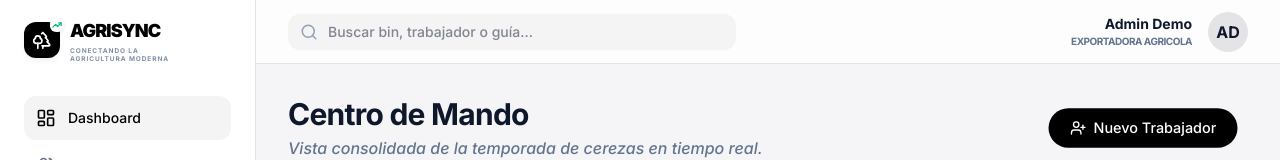
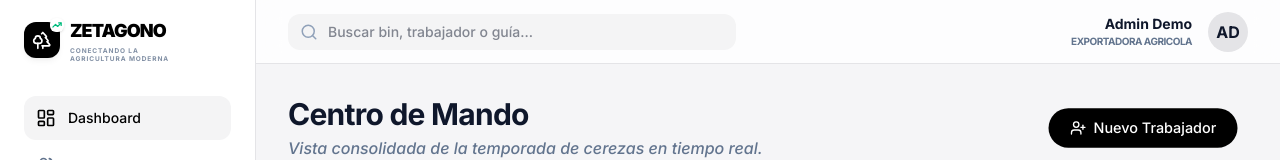
Before and after one commit to ZETA-01/AGRISYNC.IO-LANDING, a React (Vite) app: page /system in a window 1280 px wide. Shown: the top 160 px of the page. Built offline with nearby package versions, Linux system fonts and the light colour scheme.

Commit message:
Update Logo.tsx

```diff
--- a/src/components/Logo.tsx
+++ b/src/components/Logo.tsx
@@ -25,7 +25,7 @@ export default function Logo({ className = "", showText = true }: LogoProps) {
       {showText && (
         <div className="flex flex-col justify-center leading-none">
           <span className="text-base md:text-lg font-black tracking-tighter text-black dark:text-white uppercase">
-            AGRISYNC
+            ZETAGONO
           </span>
           <span className="text-[5.5px] md:text-[6.5px] font-bold text-slate-500 dark:text-slate-400 tracking-[0.14em] uppercase mt-0.5 leading-tight opacity-80">
             Conectando la<br />agricultura moderna
```
